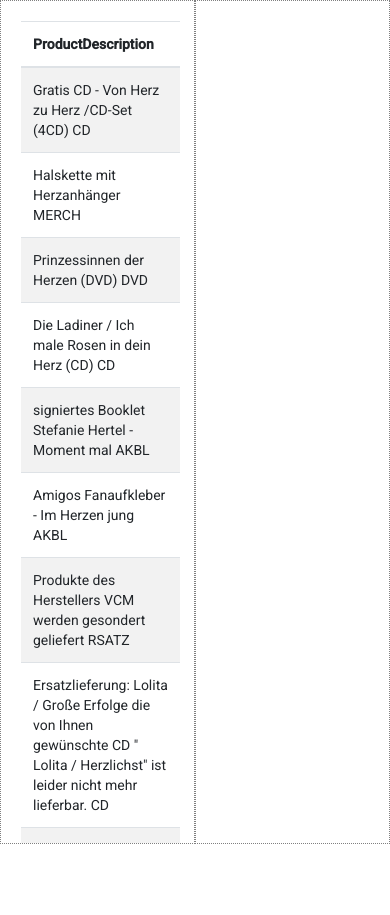
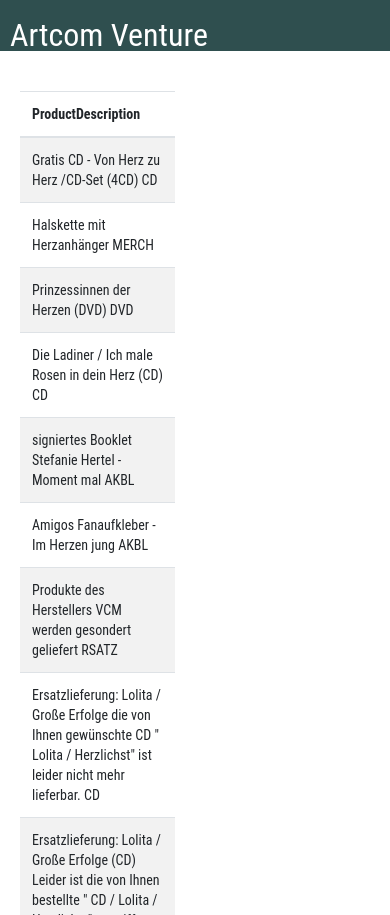
Before and after one commit to homoantropos/artcomVentureTest, an Angular app: page / in a window 390 px wide. Before the commit the page ends 844 px from the top, so only its background shows below. Built offline with nearby package versions, Linux system fonts and the light colour scheme; what ngx-pagination would draw is missing.

Commit message:
testTask is ready

```diff
--- a/src/app/app.component.html
+++ b/src/app/app.component.html
@@ -1 +1,4 @@
+<header>
+<span class="midVertical">Artcom Venture</span>
+</header>
 <app-products-list></app-products-list>
--- a/src/app/app.module.ts
+++ b/src/app/app.module.ts
@@ -14,6 +14,7 @@
 import { ProductsListStylingDirective } from './shared-layout/directives/products-list-styling.directive';
 import {MatIconModule} from "@angular/material/icon";
 import { NullCheckPipe } from './shared-layout/pipes/null-check.pipe';
+import { CloseAppDirective } from './shared-layout/directives/close-app.directive';
 
 @NgModule({
   declarations: [
@@ -22,7 +23,8 @@
     LoaderComponent,
     NgForCopyDirective,
     ProductsListStylingDirective,
-    NullCheckPipe
+    NullCheckPipe,
+    CloseAppDirective
   ],
     imports: [
         BrowserModule,
--- a/src/app/main-layout/components/products-list/products-list.component.html
+++ b/src/app/main-layout/components/products-list/products-list.component.html
@@ -24,7 +24,7 @@
 </div>
 
 <div class="contentContainer">
-<table class="table table-striped" *ngIf="product">
+<table class="table table-striped" *appCloseApp="!!product">
   <thead>
   <tr>
     <th colspan="2">{{product.ProductDescription}}</th>
--- /dev/null
+++ b/src/app/shared-layout/directives/close-app.directive.ts
@@ -0,0 +1,26 @@
+import {Directive, Input, OnChanges, SimpleChanges, TemplateRef, ViewContainerRef} from '@angular/core';
+
+@Directive({
+  selector: '[appCloseApp]'
+})
+export class CloseAppDirective implements OnChanges{
+
+  @Input('appCloseApp') show = false;
+
+  constructor(
+    private container: ViewContainerRef,
+    private template: TemplateRef<any>
+  ) { }
+
+  ngOnChanges(changes: SimpleChanges) {
+    const change = changes['show'];
+    if(change.isFirstChange() || !change.currentValue) {
+      this.container.clear()
+    } else {
+      this.container.createEmbeddedView(
+        this.template
+      )
+    }
+  }
+
+}
--- a/src/styles.css
+++ b/src/styles.css
@@ -3,6 +3,39 @@
 
 html, body { height: 100%; }
 body { margin: 0; font-family: Roboto, "Helvetica Neue", sans-serif; }
+
+* {
+  font-family: 'Oswald', "Roboto Condensed", "Helvetica Neue", sans-serif
+}
+
+.contentContainer {
+  width: 50%;
+  height: 100vh;
+  float: left;
+  overflow: auto;
+  padding: 20px;
+}
+
+header {
+  height: 6vmax;
+  margin-bottom: 20px;
+  padding: 10px;
+  font-size: 4rem;
+  background-color: darkslategray;
+  color: white;
+}
+
+@media (max-width: 1200px) {
+  header {
+    font-size: 3rem;
+  }
+}
+
+@media (max-width: 1000px) {
+  header {
+    font-size: 2rem;
+  }
+}
 
 .midHorizontal {
   position: relative;
@@ -10,41 +43,8 @@
   transform: translate(-50%);
 }
 
-.contentContainer {
-  width: 50%;
-  height: 100vh;
-  float: left;
-  border: dotted gray 1px;
-  overflow: auto;
-  padding: 20px;
+.midVertical {
+  position: relative;
+  top: 50%;
+  transform: translate(0, -50%);
 }
-
-div .paginatorSelect {
-  float: right;
-  width: 150px;
-  margin-top: 1px;
-  margin-right: 0;
-}
-
-div .paginatorSelect mat-select {
-  font-family: "Oswald", "Roboto Condensed", sans-serif;
-  font-size: 14px;
-  text-align: right;
-  width: 40px;
-}
-
-div .paginatorSelect small {
-  font-family: "Oswald", "Roboto Condensed", sans-serif;
-  font-size: 11px;
-  vertical-align: 0.1em;
-  color: rgba(0, 0, 0, 0.30);
-  margin-top: 0;
-}
-
-.my-pagination {
-  z-index: 1;
-  font-family: "Oswald", "Roboto Condensed", sans-serif;
-  font-size: 13px;
-  float: right;
-  margin: 0;
-}
```
